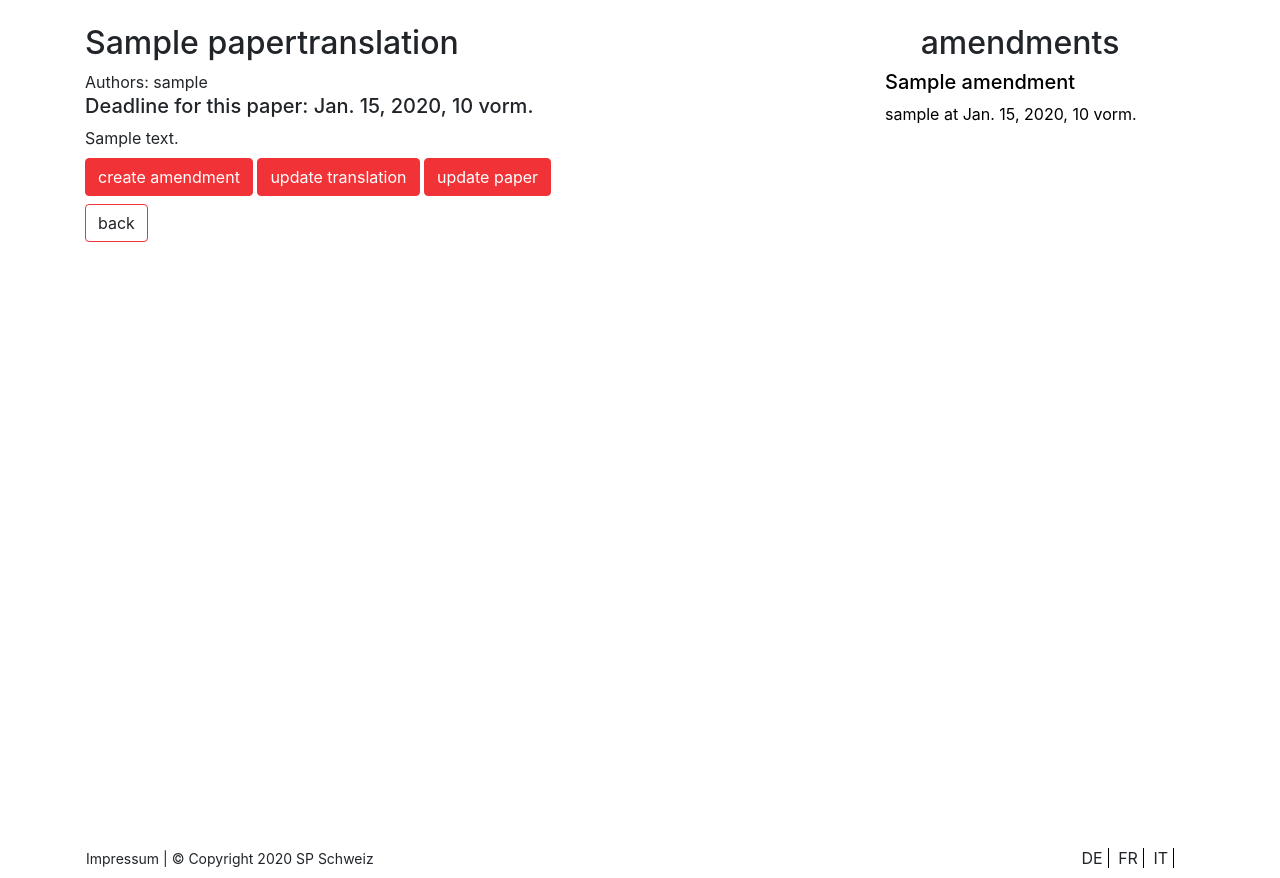
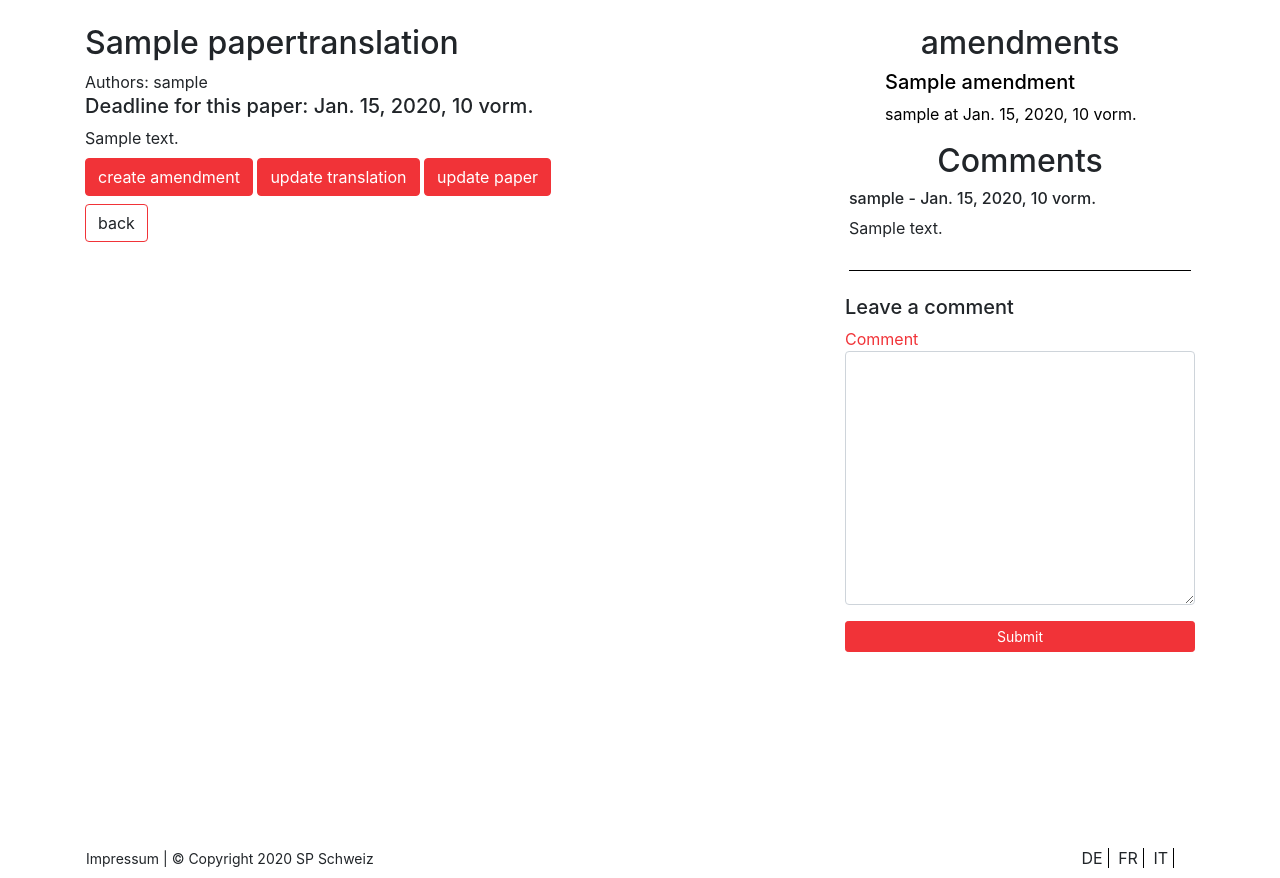
Before and after one commit to sacovo/digital-democracy, a Django app: page /paper/1/ in a window 1280 px wide. Shown: the part 118-996 px from the top of the page. Run offline with Django 3.2, Linux system fonts and the light colour scheme; a user stored in the database is signed in; tables that the repository leaves empty hold one stand-in row (values such as "Sample post"); some libraries are stand-ins or nearby versions.

Commit message:
add paper model and functionality to papers

```diff
--- a/papers/forms.py
+++ b/papers/forms.py
@@ -133,7 +133,7 @@ class CommentForm(forms.Form):
     """
 
     comment = forms.CharField(
-        widget=CKEditorWidget(config_name="basic"), label=_("comment")
+        widget=CKEditorWidget(config_name="basic"), label=_("Comment")
     )
 
     def clean_comment(self):
--- a/papers/models.py
+++ b/papers/models.py
@@ -334,3 +334,43 @@ class Comment(models.Model):
     class Meta:
         verbose_name = _("comment")
         verbose_name_plural = _("comments")
+
+
+class PaperComment(models.Model):
+    """
+    A comment to an amendment
+    """
+
+    paper = models.ForeignKey(
+        Paper,
+        models.CASCADE,
+        verbose_name=_("paper"),
+        related_name="comments",
+        null=True,
+    )
+    author = models.ForeignKey(
+        Author, models.CASCADE, verbose_name=_("author"), blank=True, null=True
+    )
+    body = models.TextField(verbose_name=_("body"))
+    created_on = models.DateTimeField(auto_now_add=True, verbose_name=_("created at"))
+    likes = models.ManyToManyField(settings.AUTH_USER_MODEL, verbose_name=_("likes"))
+
+    @property
+    def name(self):
+        """
+        The name of the author of this comment
+        """
+        return self.author.name
+
+    def __str__(self):
+        return "Comment {} by {}".format(self.body, self.name)
+
+    def num_likes(self):
+        """
+        Number of likes for this comment
+        """
+        return self.likes.all().count()
+
+    class Meta:
+        verbose_name = _("comment")
+        verbose_name_plural = _("comments")
--- a/papers/static/style.css
+++ b/papers/static/style.css
@@ -184,7 +184,7 @@ footer #languages a:hover{
     border: 1px solid var(--black);
     border-radius: 10px;
 }
-#amendments{
+#amendments,#comments{
     text-align: center;
 }
 
--- a/papers/templates/papers/paper_detail.html
+++ b/papers/templates/papers/paper_detail.html
@@ -1,4 +1,5 @@
 {% extends 'papers/base.html' %}
+{% load bootstrap4 %}
 {% load i18n %}
 
 {% block title %}{{paper.working_title}}{% endblock %}
@@ -73,6 +74,42 @@
           {% endif %}
           {% endfor %}
         </ul>
+        <!-- Implements Comment section-->
+        <h2 id="comments">{% trans 'Comments' %}</h2>
+            <div class="comments">
+              {% if not paper.comments.all %}
+              {% blocktrans %}No Comments Yet...{% endblocktrans %}
+              {% else %}
+
+              {% for comment in paper.comments.all %}
+              <div class="comment">
+                <h3 class="h6">
+                  {{ comment.name }} - {{ comment.created_on }}
+                </h3>
+                <section class="comment-body">
+                  {{ comment.body|safe|urlize }}
+                </section>
+              </div>
+              {% endfor %}
+              {% endif %}
+            </div>
+            <h5 class="mt-4">{% trans 'Leave a comment' %}</h5>
+            {{form.media}}
+            <form action="" method="POST" id="create_comment">
+              {% csrf_token %}
+              {% bootstrap_form form  form_group_class='form-group'%}
+              {% buttons %}
+              <div class="row">
+                <div class="col">
+                  <button type="submit" class="btn btn-sm btn-block submitButton">
+                    {% trans 'Submit' %}
+                  </button>
+                </div>
+              </div>
+              {% endbuttons %}
+            </form>
+            <!-- Implements Comment section-->
+
       </div>
     </div>
   </div>
--- a/papers/views.py
+++ b/papers/views.py
@@ -31,11 +31,28 @@ def paper_detail(request, paper_pk, language_code=None):
     Detail view of paper
     """
     paper = models.Paper.objects.get(pk=paper_pk)
+    form = forms.CommentForm()
+
+    if request.method == "POST":
+        form = forms.CommentForm(request.POST)
+
+        if form.is_valid():
+            body = form.cleaned_data["comment"]
+
+            author, _ = models.Author.objects.get_or_create(user=request.user)
+
+            models.PaperComment.objects.create(
+                paper=paper,
+                body=body,
+                author=author,
+            )
+            return redirect("paper-detail", paper.pk)
 
     return render(
         request,
         "papers/paper_detail.html",
         {
+            "form": form,
             "paper": paper,
             "update_allowed": request.user.is_superuser
             or paper.is_author(request.user),
```
